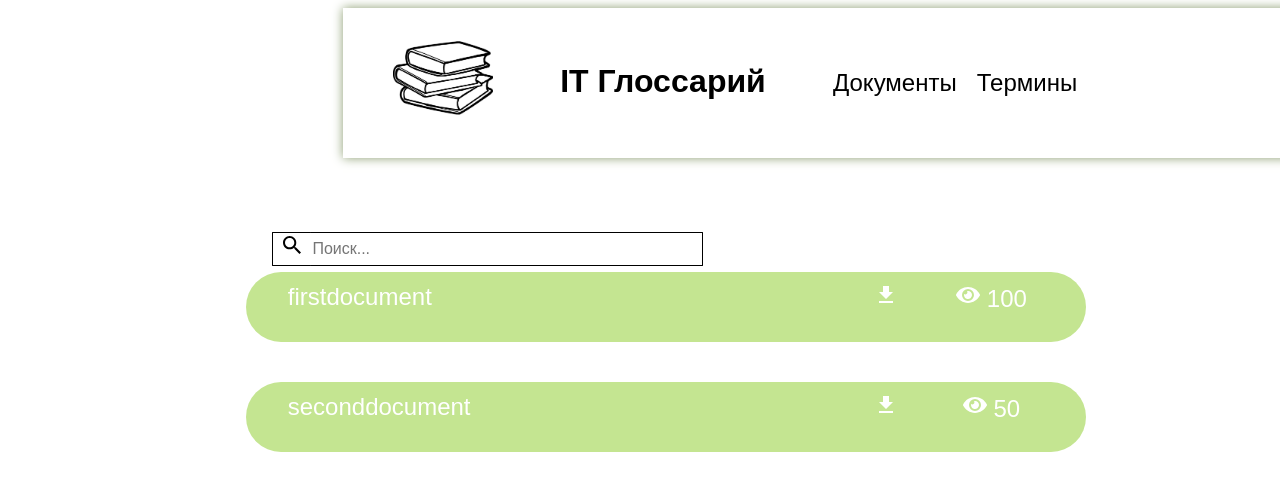
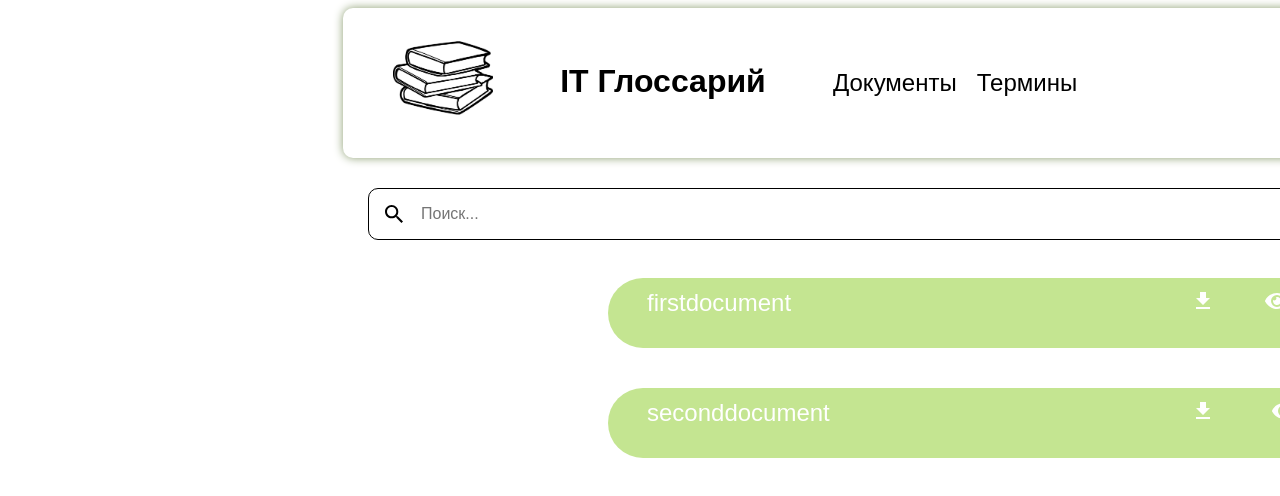
Before and after one commit to fridalif/it_glossary_nextjs, a Next.js app: page /documents in a window 1280 px wide. Shown: the top 496 px of the page. Built offline with nearby package versions, Linux system fonts and the light colour scheme.

Commit message:
body rebuilding

```diff
--- a/components/Body/Body.jsx
+++ b/components/Body/Body.jsx
@@ -36,10 +36,10 @@ export function Body({mode}) {
                 {mode === 'Home' && <>Самые популярные документы</>}
                 {
                     (mode === 'Documents' || mode==='Terms') &&
-                    <>
+                    <div className={styles.searchForm}>
+                        <div className={styles.searchIcon}><IoMdSearch width={'50px'} height={'50px'}/></div>
                         <input type='text' name='search' id='search' className={styles.searchField} placeholder='Поиск...' onChange={(e) => {setQuery(e.target.value)}}/>
-                        <div className={styles.searchIcon}><IoMdSearch /></div>
-                    </>
+                    </div>
                 }
             </div>
             {
--- a/components/Body/Body.module.css
+++ b/components/Body/Body.module.css
@@ -1,42 +1,41 @@
 .body{
-    top: 29%;
-    width:101%;
-    left:-1%;
     background-color: #ffffff;
-    position: absolute;
+    display:flex;
+    flex-direction: column;
+
 }
 
 .bodyContentTitle{
     font-family:'Montserrat', sans-serif;
     font-size: 24px;
-    height: 30px;
+    height: 50px;
+    width:1200px;
+    display:flex;
     text-align: center;
-    left:0;
-    width:100%;
-    position: absolute;
+}
+
+.searchForm{
+    height: 50px;
+    width:1200px;
+    border:black 1px solid;
+    border-radius: 10px;
+    display: flex;
+    align-items:center;
 }
 
 .searchField{
-    height: 100%;
-    width:30%;
-    position:absolute;
+    height: 45px;
+    width:1100px;
     font-size: 16px;
-    left:25%;
     border:none;
-    border-top:black 1px solid;
-    border-bottom:black 1px solid;
-    border-right:black 1px solid;
     outline: none;
-    border-radius: 1px;
 }
 
 
 .searchIcon{
-    position:absolute;
-    width:3%;
-    border-radius: 1px;
-    height: 105%;
-    left:22%;
-    border: black 1px solid;
-    border-right: none;
+    display:flex;
+    justify-content: center;
+    align-items: center;
+    width:50px;
+    height: 50px;
 }
--- a/components/Header/Header.module.css
+++ b/components/Header/Header.module.css
@@ -9,6 +9,7 @@
     gap:20px;
     padding-left:50px;
     box-shadow: #8b9d70 0 0 10px;
+    border-radius: 10px;
 }
 
 .logoBlock{
--- a/pages/documents.jsx
+++ b/pages/documents.jsx
@@ -3,10 +3,8 @@ import { Body } from "../components/Body/Body";
 import { useState, useEffect } from 'react'
 import axios from "axios"
 export default function Documents(){
-    const [isStaff, setIsStaff] = useState(false)
-
     return (
-        <div className="main" style={{'display':'flex','height':'1080px','width':"1920px",'justify-content':'center'}}>
+        <div className="main" style={{'display':'flex','height':'1080px','width':"1920px",'align-items':'center','flexDirection':'column','gap':'30px'}}>
             <Header />
             <Body mode='Documents' />
         </div>
```
